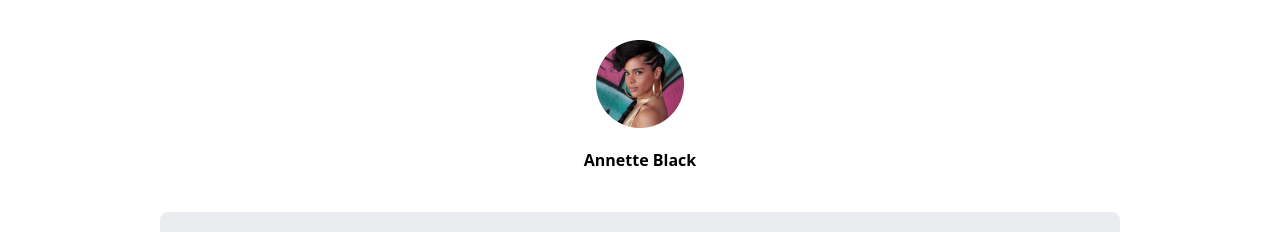
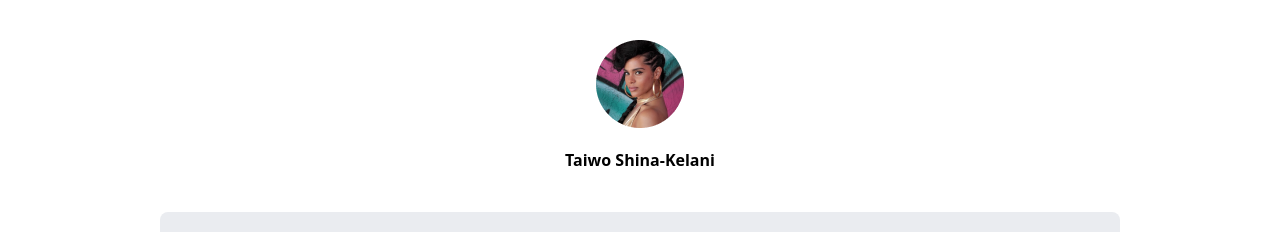
Before and after one commit to kelani34/linktree-clone, a React (Vite) app: page / in a window 1280 px wide. Shown: the top 232 px of the page. Built offline with nearby package versions, Linux system fonts and the light colour scheme.

Commit message:
Fix: name

```diff
--- a/src/App.jsx
+++ b/src/App.jsx
@@ -12,7 +12,7 @@ function App() {
     {
       id: 'twitter',
       text: 'Twiter Link',
-      link: 'https://twitter.com'
+      link: 'https://twitter.com/kelanicodes'
     },
     {
       id: 'btn_zuri',
@@ -45,7 +45,7 @@ function App() {
         <div>
             <div className='m-10 mt-25 flex flex-col justify-center items-center'>
               <img id='profile__img' src={profileImg}/>
-              <h2 className='mt-5 font-bold'>Annette Black</h2>
+              <h2 className='mt-5 font-bold'>Taiwo Shina-Kelani</h2>
             </div>
             { link.map((link) => {
               return (
```
